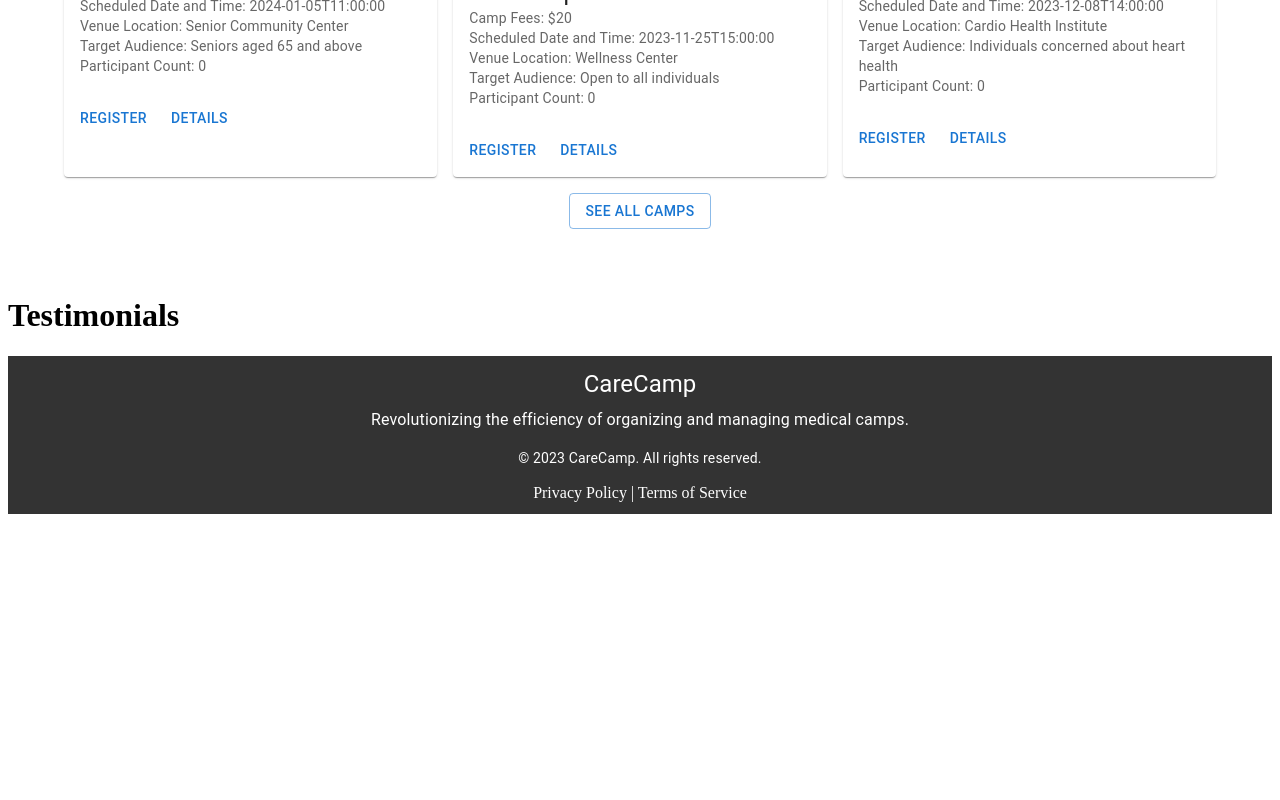
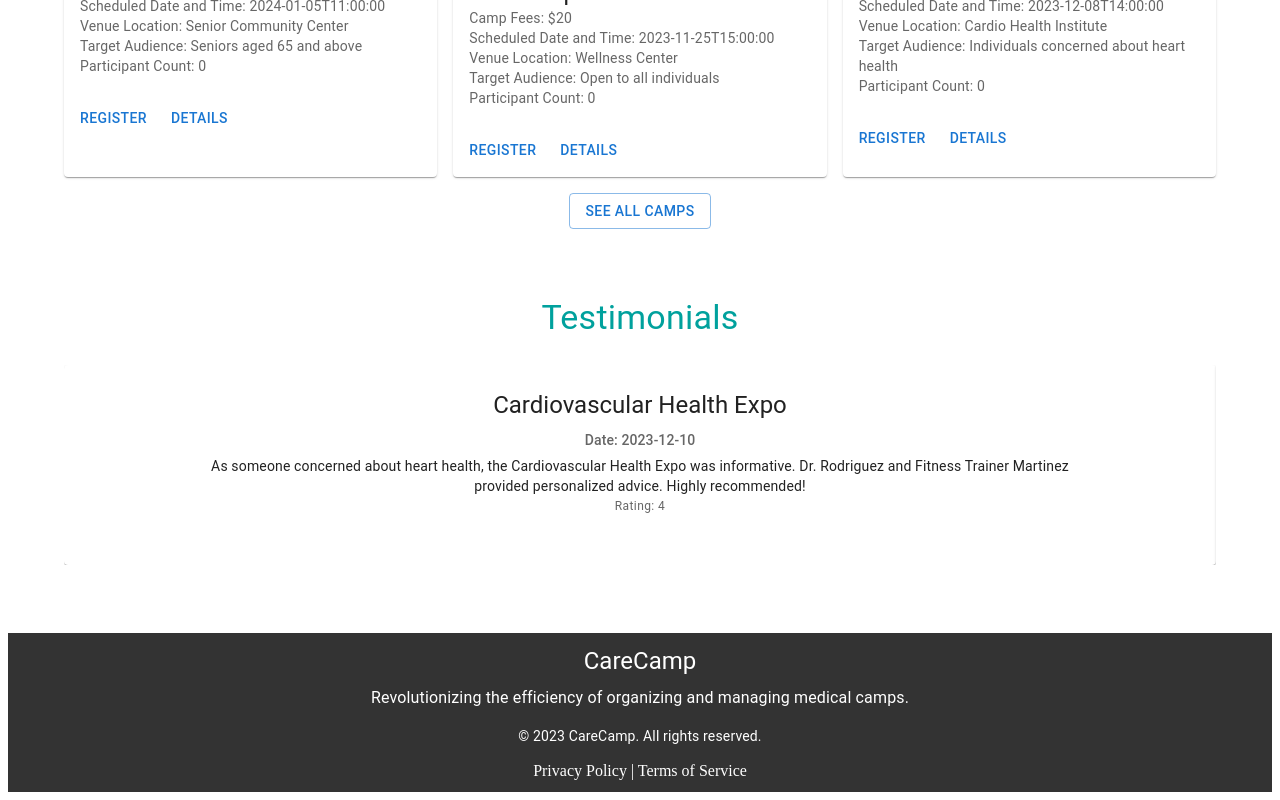
Before and after one commit to m-minhajul-alam/care-camp-client, a React (Vite) app: page / in a window 1280 px wide. Shown: the part 1405-2205 px from the top of the page. Before the commit the page ends 1927 px from the top, so only its background shows below. Built offline with nearby package versions, Linux system fonts and the light colour scheme.

Commit message:
Added Testimonusls section with responsive

```diff
--- /dev/null
+++ b/public/testimonialsData.json
@@ -0,0 +1,38 @@
+[
+    {
+      "campName": "Health Wellness Expo",
+      "date": "2023-12-18",
+      "feedback": "Attending the Health Wellness Expo was an eye-opening experience. The screenings and consultations provided valuable insights into my overall health. Kudos to the organizers!",
+      "rating": 5
+    },
+    {
+      "campName": "Pediatric Vaccination Drive",
+      "date": "2023-12-01",
+      "feedback": "I brought my child to the Pediatric Vaccination Drive, and I'm impressed with the care and attention provided by Dr. Anderson and Nurse Rodriguez. A fantastic initiative for child health!",
+      "rating": 4
+    },
+    {
+      "campName": "Women's Health Symposium",
+      "date": "2023-11-25",
+      "feedback": "The Women's Health Symposium was empowering! Dr. Johnson and Nurse Smith offered personalized consultations, and the atmosphere was supportive. Highly recommend to women of all ages.",
+      "rating": 5
+    },
+    {
+      "campName": "Senior Health Fair",
+      "date": "2024-01-15",
+      "feedback": "I appreciated the Senior Health Fair's focus on comprehensive assessments. Dr. Miller and Pharmacist Brown provided valuable insights for healthy aging. A must-attend for seniors!",
+      "rating": 4
+    },
+    {
+      "campName": "Mental Health Awareness Workshop",
+      "date": "2023-12-05",
+      "feedback": "The Mental Health Awareness Workshop offered a safe space for discussions. Dr. Taylor and Counselor Davis shared valuable insights. A great initiative for mental well-being!",
+      "rating": 5
+    },
+    {
+      "campName": "Cardiovascular Health Expo",
+      "date": "2023-12-10",
+      "feedback": "As someone concerned about heart health, the Cardiovascular Health Expo was informative. Dr. Rodriguez and Fitness Trainer Martinez provided personalized advice. Highly recommended!",
+      "rating": 4
+    }
+  ]
--- a/src/Componants/Testimonials/Testimonials.jsx
+++ b/src/Componants/Testimonials/Testimonials.jsx
@@ -1,9 +1,69 @@
+import { useState, useEffect } from "react";
+import { Carousel } from "react-responsive-carousel";
+import "react-responsive-carousel/lib/styles/carousel.min.css";
+import { Typography, Container, Paper } from "@mui/material";
 
 const Testimonials = () => {
+  const [testimonials, setTestimonials] = useState([]);
+
+  useEffect(() => {
+    const fetchData = async () => {
+      try {
+        const response = await fetch("/testimonialsData.json");
+        const data = await response.json();
+        setTestimonials(data);
+      } catch (error) {
+        console.error("Error fetching testimonials data:", error);
+      }
+    };
+
+    fetchData();
+  }, []);
+
   return (
-    <div>
-      <h1>Testimonials</h1>
-    </div>
+    <Container sx={{ my: "68px" }}>
+      <Typography
+        variant="h4"
+        sx={{
+          textAlign: "center",
+          font: "700px",
+          mb: "26px",
+          color: "#00A19D",
+        }}
+        gutterBottom
+      >
+        Testimonials
+      </Typography>
+      <Carousel
+        showArrows={false}
+        showStatus={false}
+        showThumbs={false}
+        autoPlay={true}
+        infiniteLoop={true}
+        showIndicators={false}
+        interval={5000}
+      >
+        {testimonials.map((testimonial, index) => (
+          <Paper key={index} sx={{ padding: 3, textAlign: "center", height: "200px", overflow: "auto" }}>
+            <Typography variant="h5" gutterBottom>
+              {testimonial.campName}
+            </Typography>
+            <Typography variant="subtitle2" color="textSecondary" gutterBottom>
+              Date: {testimonial.date}
+            </Typography>
+            <Typography
+              sx={{ maxWidth: "md", textAlign: "center", mx: "auto" }}
+              variant="body2"
+            >
+              {testimonial.feedback}
+            </Typography>
+            <Typography variant="caption" color="textSecondary">
+              Rating: {testimonial.rating}
+            </Typography>
+          </Paper>
+        ))}
+      </Carousel>
+    </Container>
   );
 };
 
```
